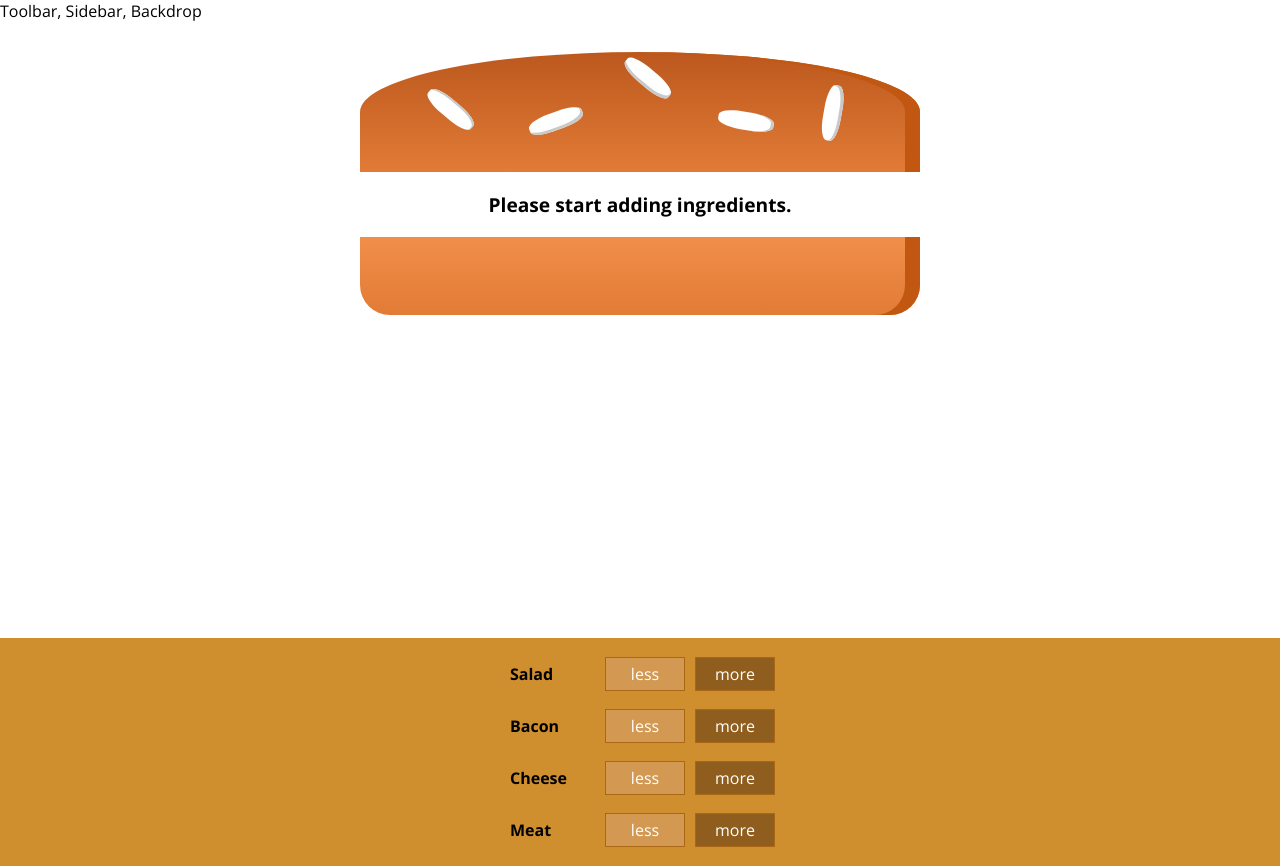
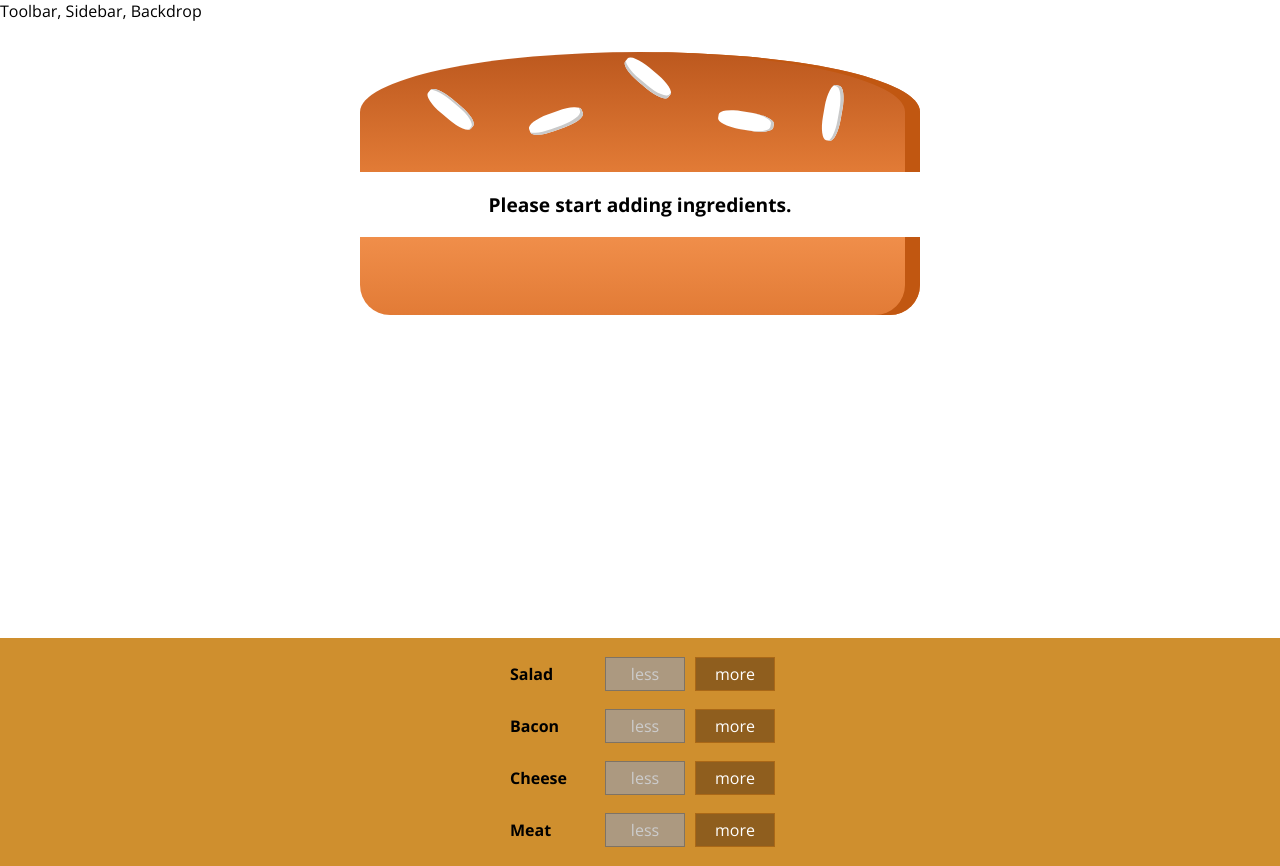
Before and after one commit to davidobi/react-burger-app, a React app in the folder react-burger-app/: page / in a window 1280 px wide. Built offline with nearby package versions, Linux system fonts and the light colour scheme.

Commit message:
add disabled feature on the less button

```diff
--- a/react-burger-app/src/components/Burger/BuildControls/BuildControl/BuildControl.js
+++ b/react-burger-app/src/components/Burger/BuildControls/BuildControl/BuildControl.js
@@ -4,8 +4,20 @@
 const buildControl = (props) => (
     <div className="BuildControl">
         <div className="Label">{props.label}</div>
-        <button className="Less">less</button>
-        <button className="More">more</button>
+        <button
+            className="Less"
+            onClick={props.removed}
+            disabled={props.disabled}
+        >
+            less
+        </button>
+
+        <button
+            className="More"
+            onClick={props.added}
+        >
+                more
+        </button>
     </div>
 );
 
--- a/react-burger-app/src/components/Burger/BuildControls/BuildControls.js
+++ b/react-burger-app/src/components/Burger/BuildControls/BuildControls.js
@@ -12,7 +12,13 @@
 const buildControls = (props) => (
     <div className="BuildControls">
         {controls.map(ctrl => (
-            <BuildControl key={ctrl.label} label={ctrl.label} />
+            <BuildControl
+                key={ctrl.label}
+                label={ctrl.label}
+                added={() =>props.ingredientAdded(ctrl.type)}
+                removed={() =>props.ingredientRemoved(ctrl.type)}
+                disabled = {props.disabled[ctrl.type]}
+            />
         ))}
     </div>
 );
--- a/react-burger-app/src/containers/BurgerBuilder/BurgerBuilder.js
+++ b/react-burger-app/src/containers/BurgerBuilder/BurgerBuilder.js
@@ -2,6 +2,13 @@
 import Aux from "../../hoc/Aux";
 import Burger from '../../components/Burger/Burger'
 import BuildControls from "../../components/Burger/BuildControls/BuildControls";
+
+const INGREDIENT_PRICES = {
+    salad: 0.5,
+    cheese: 0.4,
+    meat: 1.3,
+    bacon: 0.7
+}
 
 class BurgerBuilder extends Component {
     constructor (props) {
@@ -12,14 +19,58 @@
                 bacon: 0,
                 cheese: 0,
                 meat: 0
+            },
+            totalPrice: 4
+        };
+
+
+    }
+    addIngredientHandler = (type) => {
+            const oldCount = this.state.ingredients[type];
+            const updatedCount = oldCount + 1;
+            const updatedIngredients = {
+                ...this.state.ingredients
+            };
+            updatedIngredients[type] = updatedCount;
+            const priceAddition = INGREDIENT_PRICES[type];
+            const oldPrice = this.state.totalPrice;
+            const newPrice = oldPrice + priceAddition;
+            this.setState({totalPrice: newPrice, ingredients: updatedIngredients})
+    }
+
+    removeIngredientHandler = (type) => {
+            const oldCount = this.state.ingredients[type];
+            if (oldCount <= 0) {
+                return;
             }
+            const updatedCount = oldCount - 1;
+            const updatedIngredients = {
+                ...this.state.ingredients
+            };
+            updatedIngredients[type] = updatedCount;
+            const priceReduction = INGREDIENT_PRICES[type];
+            const oldPrice = this.state.totalPrice;
+            const newPrice = oldPrice - priceReduction;
+            this.setState({totalPrice: newPrice, ingredients: updatedIngredients})
+    }
+
+    render () {
+
+        const disabledInfo = {
+            ...this.state.ingredients
         };
-    }
-    render () {
+        for (let key in disabledInfo) {
+            disabledInfo[key] =  disabledInfo[key] <= 0
+        }
+
         return (
             <Aux>
                 <Burger ingredients={this.state.ingredients}/>
-                <BuildControls />
+                <BuildControls
+                    ingredientAdded = {this.addIngredientHandler}
+                    ingredientRemoved = {this.removeIngredientHandler}
+                    disabled = {disabledInfo}
+                />
             </Aux>
         );
     }
```
